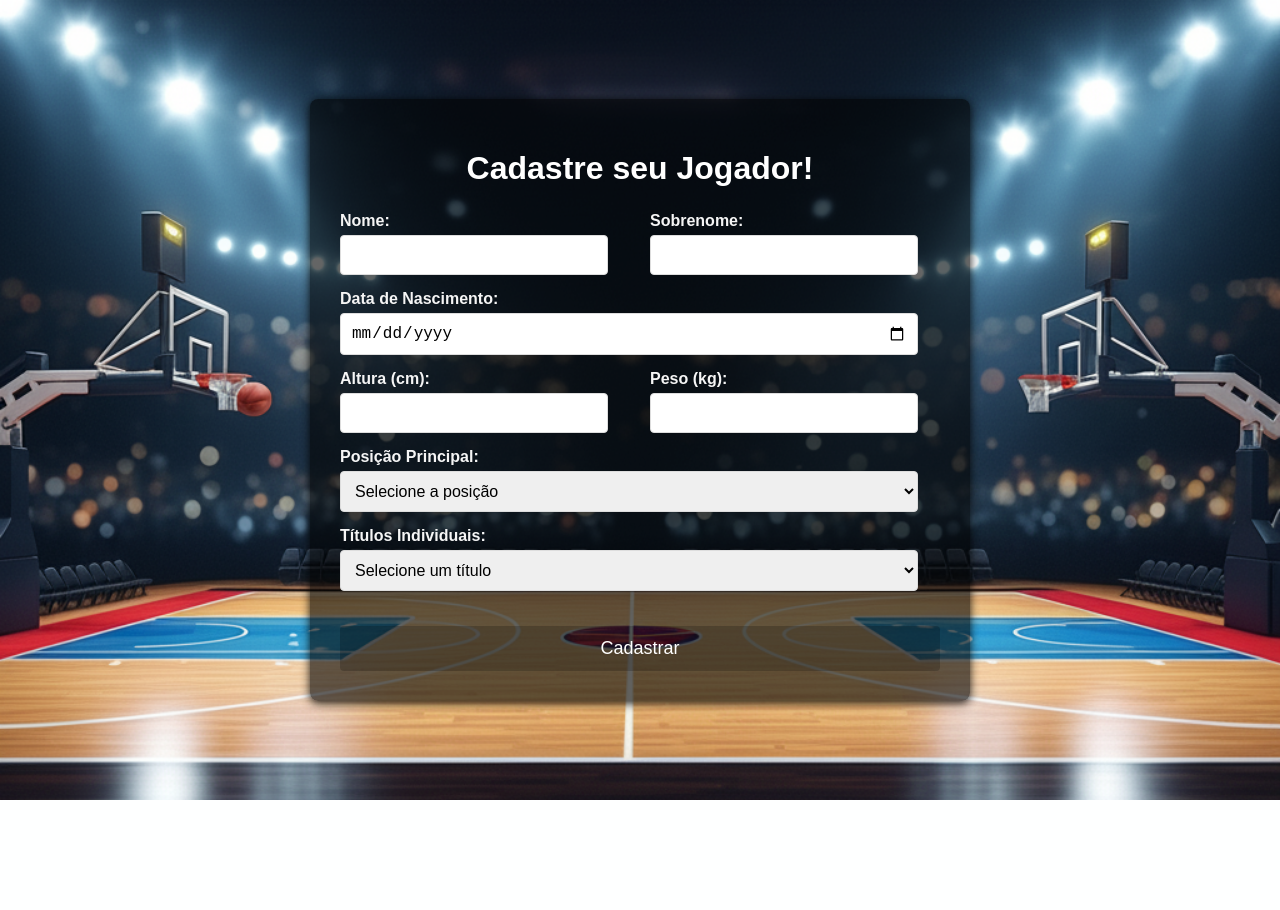
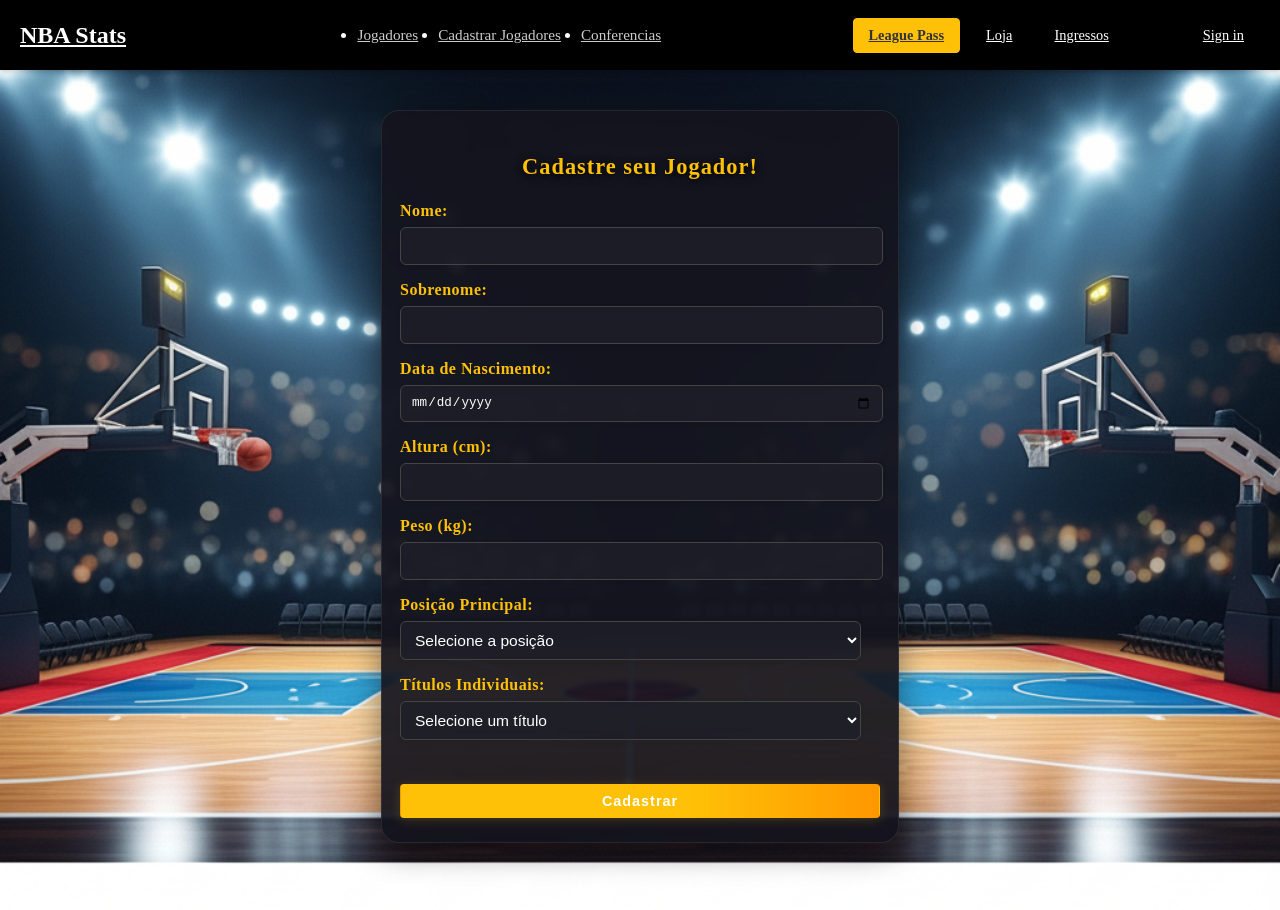
Before and after one commit to ryxvdz/NbaStats, a PHP site: page /CadastrarJogador.php in a window 1280 px wide. Before the commit the page ends 800 px from the top, so only its background shows below. Run offline with PHP 8.4, Linux system fonts and the light colour scheme; data that the repository does not hold is empty.

Commit message:
trocando a estilização do cadastrarJogadores e a fonte

```diff
--- a/CadastrarJogador.php
+++ b/CadastrarJogador.php
@@ -6,9 +6,38 @@
     <meta charset="UTF-8">
     <meta name="viewport" content="width=device-width, initial-scale=1.0">
     <title>Cadastro de Jogador de Basquete</title>
+    <link href="https://fonts.googleapis.com/css2?family=Bebas+Neue&display=swap" rel="stylesheet">
     <link rel="stylesheet" href="css/CadastrarJogador.css">
 </head>
 <body>
+    <header class="navbar">
+        <div class="navbar-container">
+            <a href="PaginaInicial.php" class="navbar-brand">
+                NBA Stats
+            </a>
+
+            <input type="checkbox" id="menu-toggle" class="menu-toggle">
+            <label for="menu-toggle" class="hamburger">
+                <i class="fas fa-bars"></i>
+            </label>
+
+            <nav class="navbar-nav">
+                <ul>
+                    <li><a href="#">Jogadores</a></li>
+                    <li><a href="CadastrarJogador.php">Cadastrar Jogadores</a></li>
+                    <li><a href="https://www.nba.com/standings">Conferencias</a></li>
+                </ul>
+            </nav>
+
+            <div class="navbar-actions">
+                <a href="https://www.nba.com/league-pass-purchase" class="btn btn-primary">League Pass</a>
+                <a href="https://www.lojanba.com/?gad_source=1&gad_campaignid=938512033&gclid=CjwKCAjwo4rCBhAbEiwAxhJlCay62rU5L7UPk8errIDoaW4-8vJazlma-5oevfFBODys1ASFLmEMphoCfMUQAvD_BwE" class="btn">Loja</a>
+                <a href="https://www.ticketmaster.com.br/event/nbahouse?utm_source=google-ads&utm_medium=cpc&utm_campaign=dojo_2025_nbab_2025_nba_0001_nbahouse_0001_gads_sit_cpc_na_4_na&utm_content=lancamento_cs_gads-gads-sea_sea_lin_pro-sav-seg014-termosgenricoseinstitucionais_geo_mult_18-55_w16apr&utm_term=lancamento_inch_nba-house-2025_na_na_na_sea_dim021_cta017_web_all&gad_source=1&gad_campaignid=22448207946&gclid=CjwKCAjwo4rCBhAbEiwAxhJlCRheIVpJI_N7_voFPLSK2zp9Chbp7U67t2sUisv6B0yP5xSe6NTU3BoCVvMQAvD_BwE" class="btn">Ingressos</a>
+                <a href="#" class="btn"><i class="fas fa-ellipsis-h"></i></a>
+                <a href="#" class="btn"><i class="fas fa-user"></i> Sign in</a>
+            </div>
+        </div>
+    </header>
     <div class="container">
         <h1>Cadastre seu Jogador!</h1>
         <form action="processaJogador.php" method="post">
--- a/PaginaInicial.php
+++ b/PaginaInicial.php
@@ -4,6 +4,7 @@
     <meta charset="UTF-8">
     <meta name="viewport" content="width=device-width, initial-scale=1.0">
     <title>Nba Stats</title>
+    <link href="https://fonts.googleapis.com/css2?family=Oswald:wght@400;700&display=swap" rel="stylesheet">
     <link rel="stylesheet" href="navbar.css"> <link rel="stylesheet" href="https://cdnjs.cloudflare.com/ajax/libs/font-awesome/6.0.0-beta3/css/all.min.css">
     <link rel="stylesheet" href="css/PaginaInicial.css">
 </head>
--- a/css/CadastrarJogador.css
+++ b/css/CadastrarJogador.css
@@ -1,89 +1,292 @@
 body {
-  font-family: Arial, sans-serif;
+  font-family: 'Oswald';
   background-image: url(../images/inicial.png);
-  background-size: cover; /* Faz a imagem cobrir toda a tela */
-  background-position: center; /* Centraliza a imagem */
-  background-repeat: no-repeat; /* Não repete a imagem */
-  display: flex;
-  justify-content: center;
-  align-items: center;
+  background-size: cover;
+  background-position: center;
+  background-repeat: no-repeat;
+  /* Remova ou comente as linhas abaixo */
+  /* display: flex; */
+  /* justify-content: center; */
+  /* align-items: center; */
   min-height: 100vh;
   margin: 0;
 }
 
 .container {
-  background: rgba(0, 0, 0, 0.6);
-  padding: 30px;
-  border-radius: 8px;
-  box-shadow: 0 2px 10px rgba(0, 0, 0, 0.9);
+  background: rgba(20, 20, 30, 0.92);
+  padding: 28px 18px 24px 18px; /* padding menor */
+  border-radius: 18px;
+  box-shadow: 0 8px 32px rgba(0,0,0,0.45);
   width: 100%;
-  max-width: 600px;
+  max-width: 480px; /* menor largura máxima */
+  margin: 110px auto 0 auto; /* centralizado e abaixo da navbar */
+  backdrop-filter: blur(2px);
+  border: 1.5px solid rgba(255,255,255,0.08);
 }
 
 h1 {
+    font-family: 'Oswald';
   text-align: center;
-  color: white;
-  margin-bottom: 25px;
+  color: #ffc107;
+ font-size: 1.4em; /* título menor */
+  margin-bottom: 22px;
+  letter-spacing: 1px;
+  font-weight: bold;
+  text-shadow: 0 2px 8px #000;
 }
 
 .form-group {
-  margin-bottom: 15px;
+  margin-bottom: 16px;
 }
 
 label {
+font-family: 'Oswald';
+  font-size: 1em;
   display: block;
-  margin-bottom: 5px;
-  color: whitesmoke;
-  font-weight: bold;
+  margin-bottom: 7px;
+  color: #ffc107;
+  font-weight: 600;
+  letter-spacing: 0.5px;
 }
 
 input[type="text"],
 input[type="number"],
 input[type="date"],
 select {
-  width: calc(100% - 22px); /* Ajuste para padding e border */
-  padding: 10px;
-  border: 1px solid #ddd;
-  border-radius: 4px;
-  box-sizing: border-box; /* Garante que padding e border não aumentem a largura */
-  font-size: 16px;
+  width: 96%;
+  padding: 9px 10px;
+  border: 1.5px solid #444;
+  border-radius: 6px;
+  background: rgba(30,30,40,0.85);
+  color: #fff;
+  font-size: 0.97em;
+  transition: border 0.2s, box-shadow 0.2s;
+  box-shadow: 0 1px 4px rgba(0,0,0,0.08);
+  outline: none;
+}
+
+input[type="text"]:focus,
+input[type="number"]:focus,
+input[type="date"]:focus,
+select:focus {
+  border: 1.5px solid #ffc107;
+  box-shadow: 0 0 0 2px rgba(255,193,7,0.15);
 }
 
 input[type="radio"],
 input[type="checkbox"] {
-  margin-right: 5px;
+  accent-color: #ffc107;
+  margin-right: 7px;
 }
 
 .radio-group label,
 .checkbox-group label {
   display: inline-block;
-  margin-right: 15px;
+  margin-right: 18px;
+  color: #fff;
+  font-weight: 400;
 }
 
 button {
-  background-color: rgba(0, 0, 0, 0.2);
-  color: white;
-  padding: 12px 20px;
+  background: linear-gradient(90deg, #ffc107 60%, #ff9800 100%);
+  color: #222;
+  padding: 14px 0;
   border: none;
-  border-radius: 4px;
+  border-radius: 6px;
   cursor: pointer;
-  font-size: 18px;
+  font-size: 1.15em;
+  font-weight: bold;
   width: 100%;
-  margin-top: 20px;
+  margin-top: 28px;
+  box-shadow: 0 2px 12px rgba(255,193,7,0.18);
+  letter-spacing: 1px;
+  transition: background 0.2s, color 0.2s, transform 0.15s;
 }
 
 button:hover {
-  background-color: #0056b3;
+  background: linear-gradient(90deg, #ff9800 60%, #ffc107 100%);
+  color: #111;
+  transform: translateY(-2px) scale(1.03);
+  box-shadow: 0 4px 18px rgba(255,193,7,0.25);
 }
 
-.two-columns {
-  display: grid;
-  grid-template-columns: 1fr 1fr;
-  gap: 20px;
+@media (max-width: 600px) {
+  .container {
+    padding: 18px 6vw 24px 6vw;
+    margin-top: 80px;
+  }
+  h1 {
+    font-size: 1.3em;
+  }
+}
+
+
+/* --- Navbar igual da PaginaInicial --- */
+.navbar {
+    background-color: #000;
+    color: #fff;
+    padding: 10px 0;
+    position: fixed;
+    width: 100%;
+    top: 0;
+    left: 0;
+    z-index: 1000;
+    box-shadow: 0 2px 5px rgba(0, 0, 0, 0.2);
+}
+
+.navbar-container {
+    max-width: 1400px;
+    margin: 0 auto;
+    padding: 0 20px;
+    display: flex;
+    justify-content: space-between;
+    align-items: center;
+}
+
+.navbar-brand {
+    font-weight: bold;
+    font-size: 1.5em;
+    display: flex;
+    align-items: center;
+    color: #fff;
+}
+
+.navbar-nav ul {
+    display: flex;
+    gap: 20px;
+}
+
+.navbar-nav a {
+    color: #ccc;
+    font-size: 0.95em;
+    padding: 5px 0;
+    transition: color 0.3s ease;
+}
+
+.navbar-nav a:hover {
+    color: #fff;
+}
+
+.navbar-actions {
+    display: flex;
+    gap: 10px;
+    align-items: center;
+}
+
+.btn {
+    background-color: transparent;
+    color: #fff;
+    border: 1px solid transparent;
+    padding: 8px 15px;
+    border-radius: 4px;
+    cursor: pointer;
+    font-size: 0.9em;
+    transition: background-color 0.3s ease, color 0.3s ease, border-color 0.3s ease;
+}
+
+.btn:hover {
+    background-color: rgba(255, 255, 255, 0.1);
+}
+
+.btn-primary {
+    background-color: #ffc107;
+    color: #333;
+    font-weight: bold;
+    border-color: #ffc107;
+}
+
+.btn-primary:hover {
+    background-color: #e0a800;
+    border-color: #e0a800;
+}
+
+.btn i {
+    margin-right: 5px;
+}
+
+.menu-toggle {
+    display: none;
+}
+
+.hamburger {
+    display: none;
+    font-size: 1.5em;
+    cursor: pointer;
+    color: #fff;
+}
+
+/* Responsividade */
+@media (max-width: 1024px) {
+    .navbar-nav ul {
+        gap: 15px;
+    }
+    .navbar-actions {
+        gap: 5px;
+    }
+}
+
+@media (max-width: 768px) {
+    .navbar-container {
+        flex-wrap: wrap;
+        justify-content: center;
+    }
+    .navbar-brand {
+        flex-basis: 100%;
+        text-align: center;
+        margin-bottom: 10px;
+        justify-content: center;
+    }
+    .navbar-nav {
+        flex-basis: 100%;
+        order: 3;
+        margin-top: 15px;
+        display: none;
+        text-align: center;
+    }
+    .navbar-nav ul {
+        flex-direction: column;
+        gap: 0;
+        border-top: 1px solid #333;
+        padding-top: 10px;
+    }
+    .navbar-nav li {
+        width: 100%;
+        padding: 10px 0;
+        border-bottom: 1px solid #333;
+    }
+    .navbar-nav li:last-child {
+        border-bottom: none;
+    }
+    .navbar-nav a {
+        display: block;
+        padding: 10px 0;
+    }
+    .navbar-actions {
+        order: 2;
+        flex-basis: 100%;
+        justify-content: center;
+        margin-bottom: 10px;
+    }
+    .hamburger {
+        display: block;
+        position: absolute;
+        right: 20px;
+        top: 25px;
+        z-index: 1001;
+    }
+    .menu-toggle:checked ~ .navbar-nav {
+        display: block;
+    }
 }
 
 @media (max-width: 480px) {
-  .two-columns {
-    grid-template-columns: 1fr;
-  }
+    .navbar-actions {
+        flex-direction: column;
+        align-items: stretch;
+        gap: 5px;
+    }
+    .btn {
+        width: 100%;
+        text-align: center;
+    }
 }
--- a/css/PaginaInicial.css
+++ b/css/PaginaInicial.css
@@ -2,7 +2,7 @@
 /* Estilos Gerais (Reset e Base) */
 body {
     margin: 0;
-    font-family: 'Arial', sans-serif;
+    font-family: 'Oswald';
     background-size: cover; /* Garante que a imagem cubra toda a área */
     background-position: center; /* Centraliza a imagem */
     background-repeat: no-repeat; /* Evita repetição da imagem */
```
Also changed, not shown: conexão/atualizar.php (deleted, +0 -39 lines), conexão/conexao.php (deleted, +0 -27 lines), conexão/cadastrar.php (deleted), conexão/deletar.php (deleted).
